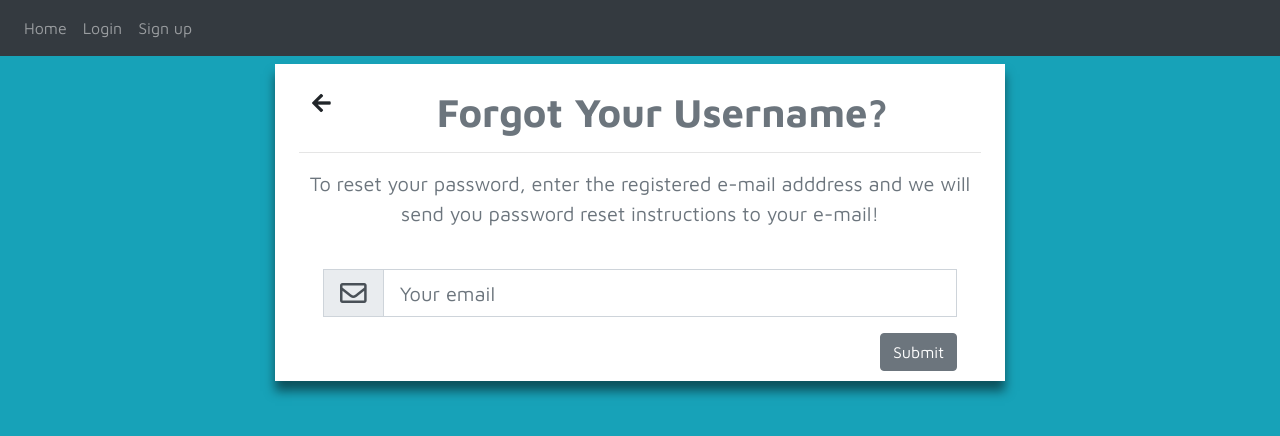
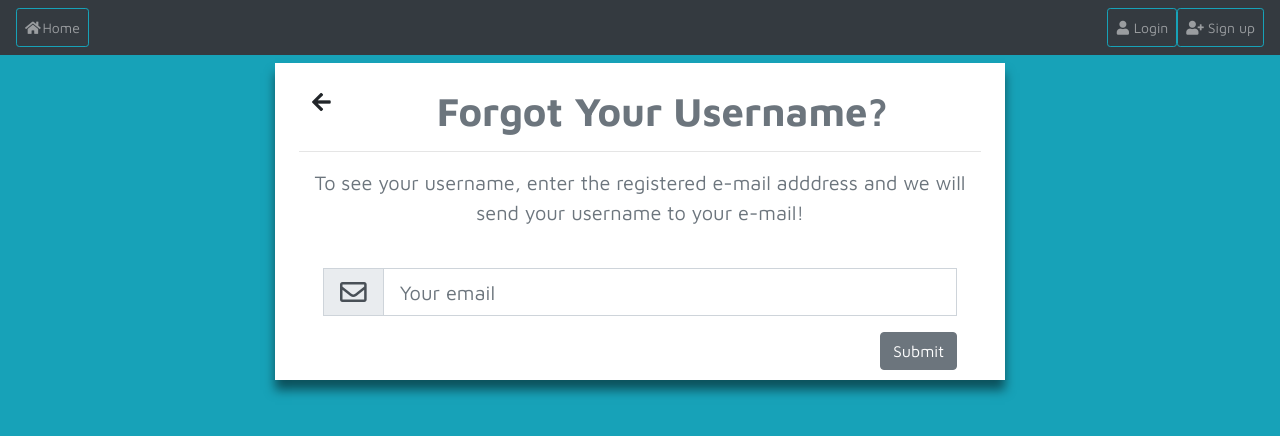
Before and after one commit to tdctkz/CS451R, a Flask app: page /forgot_username in a window 1280 px wide. Shown: the top 436 px of the page. Run offline with Flask 2, Linux system fonts and the light colour scheme; some libraries are stand-ins or nearby versions.

Commit message:
design update

```diff
--- a/app.py
+++ b/app.py
@@ -251,7 +251,7 @@ def forgot_username():
             msg = Message('Password Reset Request',
                   sender='tdctkz142@gmail.com',
                   recipients=[user.email])
-            msg.body = f'''Here is your username:''' + user.username
+            msg.body = f'''Here is your username: ''' + user.username
             mail.send(msg)
             return redirect(url_for('login'))
         else:
--- a/templates/base.html
+++ b/templates/base.html
@@ -20,17 +20,31 @@
     </button>
     <div class="collapse navbar-collapse" id="navbarSupportedContent">
       <div class="navbar-nav mr-auto">
-        <a class="nav-item nav-link" href="{{url_for('home')}}">Home</a>
+        <button class="btn btn-outline-info btn-sm p-0"><a class="nav-item nav-link" href="{{url_for('home')}}"><i
+              class="fa fa-fw fa-home pr-1"></i>Home</a></button>
+      </div>
+      <div class="navbar-nav">
         {% if current_user.is_authenticated %}
-
-        <a class="nav-item nav-link" href="{{url_for('user_page')}}">User Profile</a>
-        <a class="nav-item nav-link" href="{{url_for('create_fundraiser')}}">Create Fundraiser</a>
-        <a class="nav-item nav-link" href="{{url_for('logout')}}">Logout</a>
-        {% else %}
-        <a class="nav-item nav-link" href="{{url_for('login')}}">Login</a>
-        <a class="nav-item nav-link" href="{{url_for('add_user')}}">Sign up</a>
-        {% endif %}
+        <div class="dropdown mr-5">
+          <button class="btn btn-outline-info dropdown-toggle" data-toggle="dropdown"><i
+              class="fa fa-fw fa-user pr-1"></i>{{current_user.name}}
+          </button>
+          <div class="dropdown-menu bg-secondary">
+            <a class="nav-link btn btn-outline-info" href="{{url_for('user_page')}}">User profile</a>
+            <a class="nav-link btn btn-outline-info" href="{{url_for('create_fundraiser')}}">Create
+              Fundraiser</a>
+            <a class="nav-link btn btn-outline-warning" href="{{url_for('logout')}}">Logout</a>
+            {% else %}
+            <button class="btn btn-outline-info btn-sm p-0"><a class="nav-item nav-link" href="{{url_for('login')}}"><i
+                  class="fa fa-fw fa-user pr-1"></i>Login</a></button>
+            <button class="btn btn-outline-info btn-sm p-0"><a class="nav-item nav-link"
+                href="{{url_for('add_user')}}"><i class="fa fa-fw fa-user-plus pr-1"></i> Sign
+                up</a></button>
+          </div>
+          {% endif %}
+        </div>
       </div>
+    </div>
     </div>
   </nav>
 
--- a/templates/create_fundraiser.html
+++ b/templates/create_fundraiser.html
@@ -29,7 +29,7 @@
                     <div class="input-group-prepend">
                         <span class="input-group-text rounded-0"><i class="fas fa-dollar-sign fa-lg fa-fw"></i></span>
                     </div>
-                    {{ form.fund_goal(class="form-control rounded-0", placeholder="Your goal")}}
+                    {{ form.fund_goal(class="form-control rounded-0", placeholder="Starting goal")}}
 
                 </div>
                 {{ form.fundraiser_pic.label(class="form-label") }}
--- a/templates/forgot_username.html
+++ b/templates/forgot_username.html
@@ -14,8 +14,8 @@
                     </div>
                     <h1 class="text-center font-weight-bold text-secondary">Forgot Your Username?</h1>
                     <hr class="my-3" />
-                    <p class="lead text-center text-secondary">To reset your password, enter the registered e-mail
-                        adddress and we will send you password reset instructions to your e-mail!</p>
+                    <p class="lead text-center text-secondary">To see your username, enter the registered e-mail
+                        adddress and we will send your username to your e-mail!</p>
                     <form method="POST" class="px-3 p-4">
                         <div class="input-group input-group-lg form-group">
                             <div class="input-group-prepend">
```
Also changed, not shown: donation.db.
